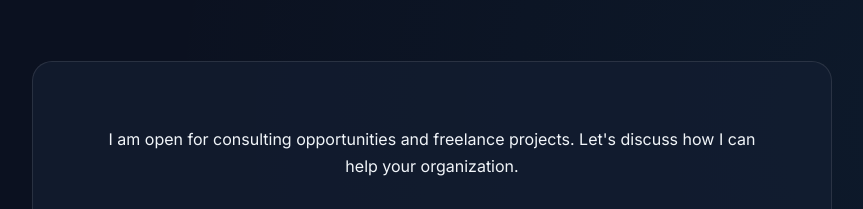
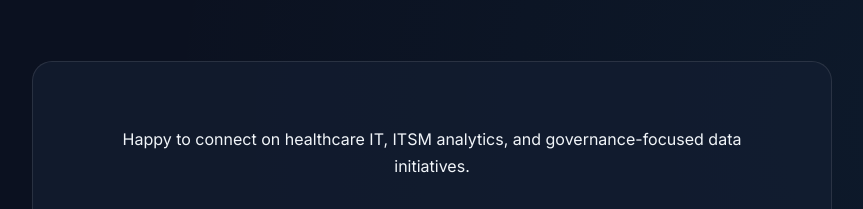
Before and after one commit to arshadmafaz/Portfolio, a plain HTML site: page index.html in a window 1280 px wide. Shown: the part 3668-3877 px from the top of the page, without its empty margins (208-1071 px from the left). Drawn offline with Linux system fonts and the light colour scheme.

Commit message:
Update contact section description in index.html

```diff
--- a/index.html
+++ b/index.html
@@ -182,8 +182,7 @@
         <div class="container">
             <h2 class="section-title">Get in Touch</h2>
             <div class="contact-wrapper">
-                <p>I am open for consulting opportunities and freelance projects. Let's discuss how I can help your
-                    organization.</p>
+                <p>Happy to connect on healthcare IT, ITSM analytics, and governance-focused data initiatives.</p>
                 <div class="contact-info">
                     <p><strong>Email:</strong> arshadmafaz@gmail.com</p>
                     <p><strong>Location:</strong> Qatar</p>
```
